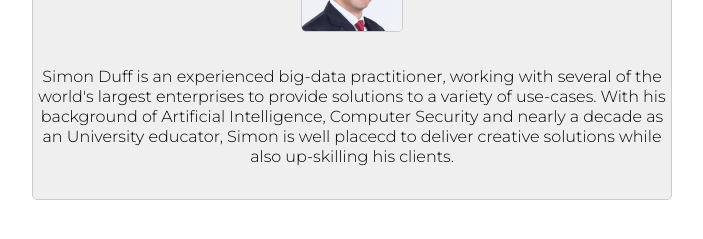
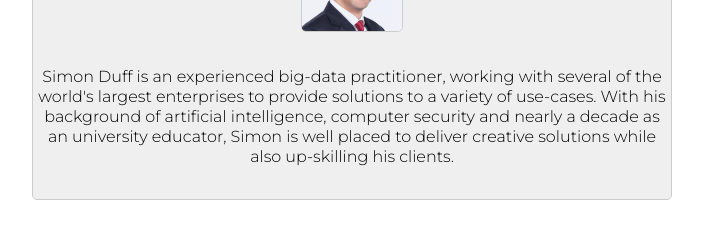
Before and after one commit to sduff/sduff.github.io, a Jekyll site: the page built from index.html, in a window 1280 px wide. Shown: the part 432-671 px from the top of the page, without its empty margins (288-991 px from the left). Built offline with Jekyll 4.4.1, drawn with Linux system fonts in a browser that asks for light colours; some web fonts are replaced.

Commit message:
spelling issues

```diff
--- a/_layouts/default.html
+++ b/_layouts/default.html
@@ -19,8 +19,8 @@
 		<p>
 		<b>Simon Duff</b> is an experienced big-data practitioner, working with several of the
 	world's largest enterprises to provide solutions to a variety of use-cases. With
-	his background of Artificial Intelligence, Computer Security and nearly a decade
-	as an University educator, Simon is well placecd to deliver creative solutions
+	his background of artificial intelligence, computer security and nearly a decade
+	as an university educator, Simon is well placed to deliver creative solutions
 	while also up-skilling his clients.
 		</p>
 	</div>
--- a/index.html
+++ b/index.html
@@ -40,8 +40,8 @@
 		<p>
 		<b>Simon Duff</b> is an experienced big-data practitioner, working with several of the
 	world's largest enterprises to provide solutions to a variety of use-cases. With
-	his background of Artificial Intelligence, Computer Security and nearly a decade
-	as an University educator, Simon is well placecd to deliver creative solutions
+	his background of artificial intelligence, computer security and nearly a decade
+	as an university educator, Simon is well placed to deliver creative solutions
 	while also up-skilling his clients.
 		</p>
 	</div>
```
